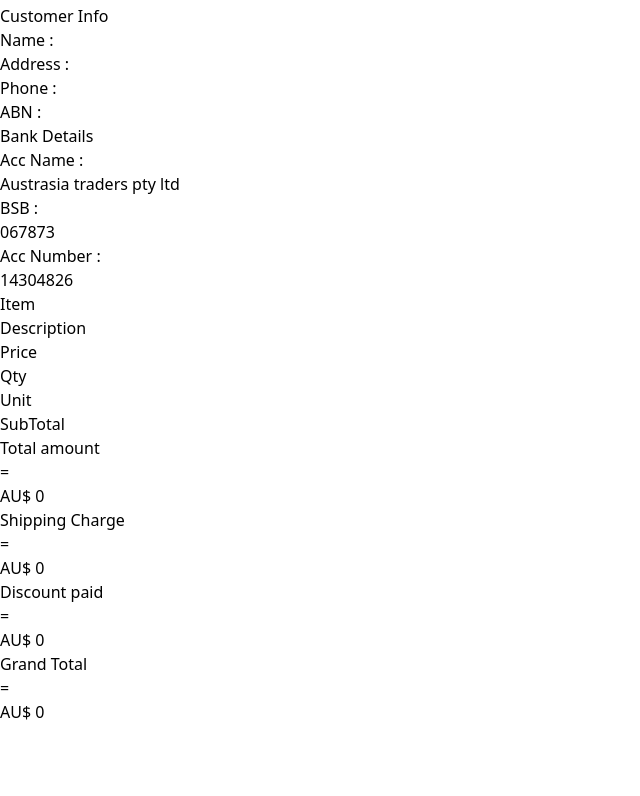
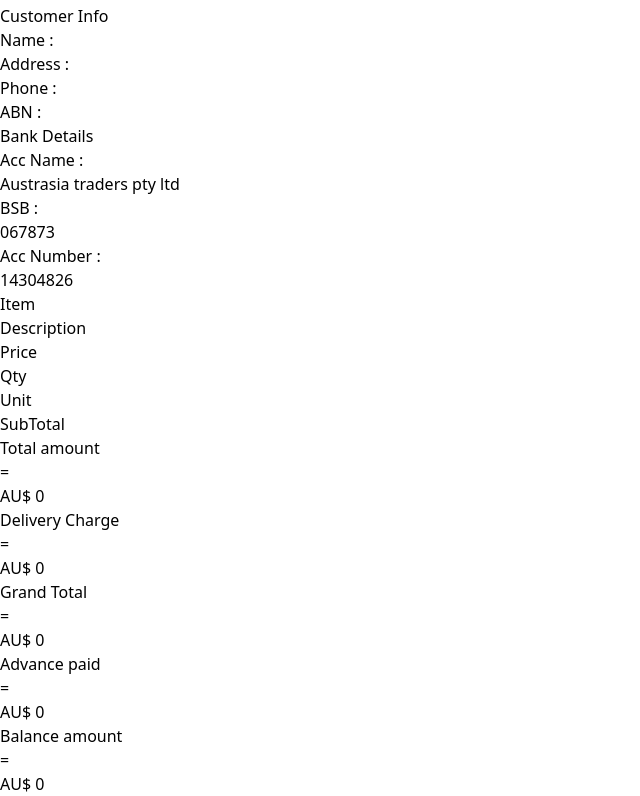
Before and after one commit to martinjohnm/form-to-pdf, a React (Vite) app: page / in a window 1280 px wide. Shown: the part 897-1693 px from the top of the page, without its empty margins (0-640 px from the left). Before the commit the page ends 1621 px from the top, so only its background shows below. Built offline with nearby package versions, Linux system fonts and the light colour scheme.

Commit message:
added balance amount

```diff
--- a/src/App.tsx
+++ b/src/App.tsx
@@ -14,7 +14,7 @@
 import { TableView } from "./components/Table/TableView";
 import { TableEdit } from "./components/Table/TableEdit";
 import { TableSingleRowEdit } from "./components/Table/TableSingleRowEdit";
-import { grandTotalAmountState, tableState, totalAmountState } from "./store/TableAtoms";
+import { balanceAmountState, grandTotalAmountState, tableState, totalAmountState } from "./store/TableAtoms";
 import { CustomerInfoAtom } from "./store/CustomerAtoms";
 import { discountAtom } from "./store/discoutAtom";
 import { DiscountEditComponent } from "./components/Discount/discount.edit.component";
@@ -27,6 +27,7 @@
   const discount = useRecoilValue(discountAtom)
   const totalAmount = useRecoilValue(totalAmountState)
   const grandTotal = useRecoilValue(grandTotalAmountState)
+  const balanceAmout = useRecoilValue(balanceAmountState)
   const customer_data = useRecoilValue(CustomerInfoAtom)
 
   const [toggleOpen, setToggleOpen] = useState(false)
@@ -171,7 +172,7 @@
 
                 <div className="justify-between grid grid-cols-3">
                   <div>
-                      <p>Shipping Charge</p>
+                      <p>Delivery Charge</p>
                   </div>
                   <div className="justify-center items-center">
                     <p>=</p>
@@ -182,9 +183,27 @@
                   </div>
                 </div>
 
+
+
                 <div className="justify-between grid grid-cols-3">
                   <div>
-                      <p>Discount paid</p>
+                      <p className="">
+                        Grand Total</p>
+                  </div>
+                  <div className="justify-center items-center">
+                    <p>=</p>
+                  </div>
+                  <div>
+
+                  <p className="">AU$ {Number(grandTotal)}</p>
+
+
+                  </div>
+                </div>
+
+                <div className="justify-between grid grid-cols-3">
+                  <div>
+                      <p>Advance paid</p>
                   </div>
                   <div className="justify-center items-center">
                     <p>=</p>
@@ -194,22 +213,19 @@
 
                   </div>
                 </div>
-
                 <div className="justify-between grid grid-cols-3">
                   <div>
-                      <p className="font-bold">
-                        Grand Total</p>
+                      <p>Balance amount</p>
                   </div>
                   <div className="justify-center items-center">
                     <p>=</p>
                   </div>
                   <div>
-
-                  <p className="font-bold">AU$ {Number(grandTotal)}</p>
-
+                      {balanceAmout}
 
                   </div>
                 </div>
+
 
               </div>
           </div>
@@ -311,13 +327,13 @@
               </div>
           </div>
 
-          <div className="p-4 grid grid-cols-2 text-lg">
+          <div className="py-6 grid grid-cols-2 text-lg">
               <div>
 
               </div>
 
               <div className="text-2xl">
-                <div className="justify-between grid grid-cols-3">
+                <div className="justify-between grid grid-cols-3 py-2">
                   <div>
                       <p>Total amount</p>
                   </div>
@@ -329,9 +345,9 @@
                   </div>
                 </div>
 
-                <div className="justify-between grid grid-cols-3">
+                <div className="justify-between grid grid-cols-3 py-2">
                   <div>
-                      <p>Shipping Charge</p>
+                      <p>Delivery Charge</p>
                   </div>
                   <div className="justify-center items-center">
                     <p>=</p>
@@ -341,9 +357,24 @@
                   </div>
                 </div>
 
-                <div className="justify-between grid grid-cols-3">
+
+
+                <div className="justify-between grid grid-cols-3 py-2">
                   <div>
-                      <p>Discount paid</p>
+                      <p className="">
+                        Grand Total</p>
+                  </div>
+                  <div className="justify-center items-center">
+                    <p>=</p>
+                  </div>
+                  <div>
+                      <p className="">AU$ {Number(grandTotal)}</p>
+                  </div>
+                </div>
+
+                <div className="justify-between grid grid-cols-3 py-2">
+                  <div>
+                      <p>Advance paid</p>
                   </div>
                   <div className="justify-center items-center">
                     <p>=</p>
@@ -353,18 +384,19 @@
                   </div>
                 </div>
 
-                <div className="justify-between grid grid-cols-3">
+                <div className="justify-between grid grid-cols-3 font-bold py-2">
                   <div>
-                      <p className="font-bold">
-                        Grand Total</p>
+                      <p>Balance amount</p>
                   </div>
                   <div className="justify-center items-center">
                     <p>=</p>
                   </div>
                   <div>
-                      <p className="font-bold">AU$ {Number(grandTotal)}</p>
+                      <p>AU$ {balanceAmout}</p>
                   </div>
                 </div>
+
+
 
               </div>
           </div>
--- a/src/store/TableAtoms.ts
+++ b/src/store/TableAtoms.ts
@@ -42,10 +42,20 @@
     get: ({ get }) => {
         const rows = get(tableState)
         const shipppingCharge = get(ShippingChargeAtom)
-        const discount = get(discountAtom)
 
         return rows.reduce((acc, row) => (
             acc + row.subtotal
-        ), (shipppingCharge-discount))
+        ), (shipppingCharge))
     }
   });
+
+
+  export const balanceAmountState = selector({
+    key: "balanceAmountState",
+    get: ({ get }) => {
+        const grandTotalAmount = get(grandTotalAmountState)
+        const discount = get(discountAtom)
+
+        return grandTotalAmount - discount
+    }
+  });
```
